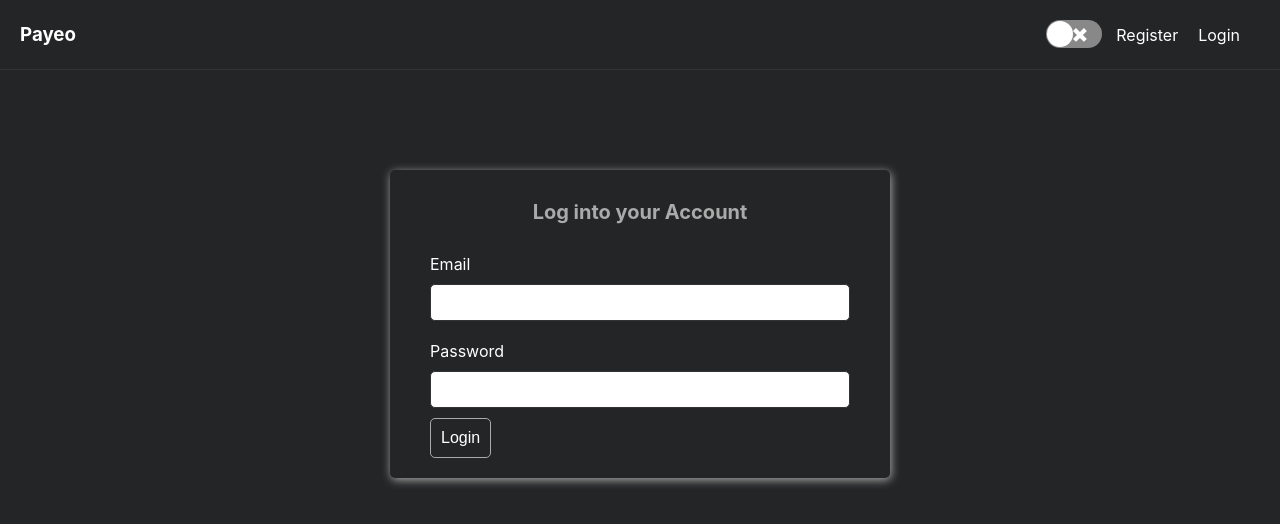
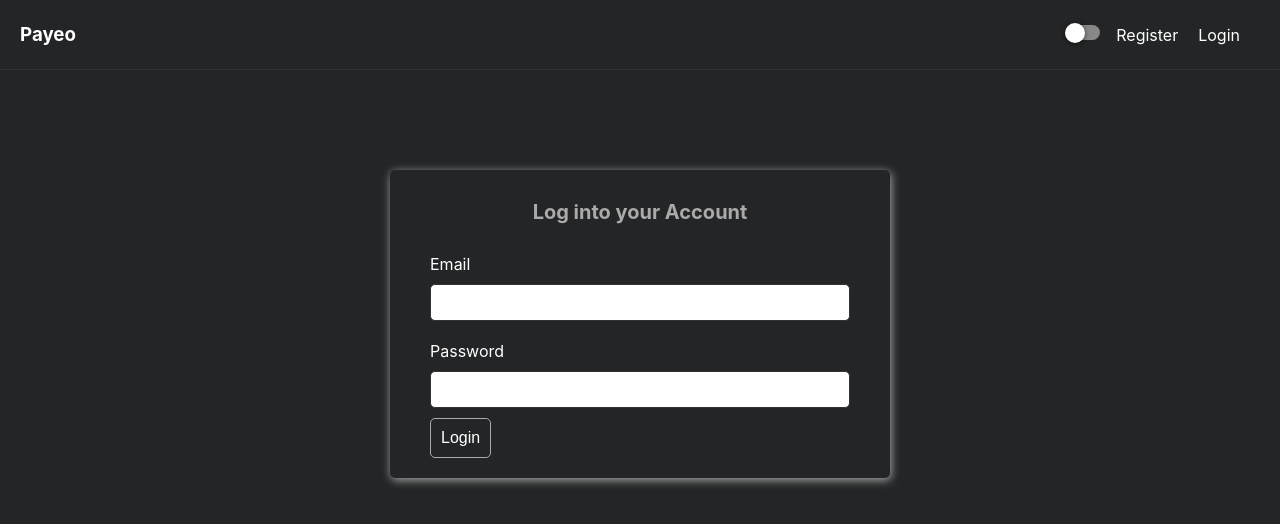
Before and after one commit to Payeo/Orbital_5207_Payeo, a React (Create React App) app: page /login in a window 1280 px wide. Shown: the top 524 px of the page. Built offline with nearby package versions, Linux system fonts and the light colour scheme; no server answers.

Commit message:
fix: some styling issues

```diff
--- a/src/App.css
+++ b/src/App.css
@@ -4,8 +4,8 @@
 
 #light {
   background-color: white;
-  color:  #242526;
-  --color-3: #0084ff;
+  color:  #696969;
+  --color-3: #2693e6;
   --color-5: #eb4034;
   --color-4: #494949;
   --color-6: #aaaaaa;
@@ -14,7 +14,7 @@
 #dark {
   background-color:  #242526;
   color:  white;
-  --color-3: #0084ff;
+  --color-3: #2693e6;
   --color-5: #eb4034;
   --color-4: #aaaaaa;
   --color-6: #333;
@@ -71,7 +71,6 @@ section h3 {
 }
 .logout_container div {
   margin-right:7px;
-  margin-top: 1px;
 }
 /* Register */
 section .form {
@@ -352,7 +351,7 @@ section .form {
 /* Popup style */
 .popup_box {
   position: fixed;
-  background: #00000050;
+  background: var(--color-7);
   width: 100%;
   height: 100vh;
   top: 0;
--- a/src/components/Navbar.js
+++ b/src/components/Navbar.js
@@ -27,7 +27,19 @@ const Navbar = (props) => {
     </h3>
     <div className="logout_container">
       <div>
-        <Switch onChange={props.toggleTheme} checked={props.theme === "light"} />
+        <Switch
+          onChange={props.toggleTheme}
+          checked={props.theme === "light"}
+          onColor="#86d3ff"
+          onHandleColor="#2693e6"
+          handleDiameter={20}
+          uncheckedIcon={false}
+          checkedIcon={false}
+          boxShadow="0px 1px 5px rgba(0, 0, 0, 0.6)"
+          activeBoxShadow="0px 0px 1px 10px rgba(0, 0, 0, 0.2)"
+          height={15}
+          width={32}
+        />
       </div>
       {user ? (
         <>
```
